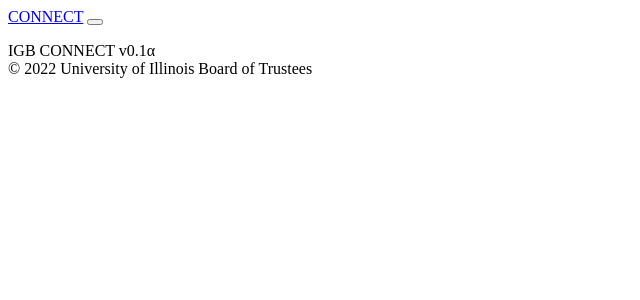
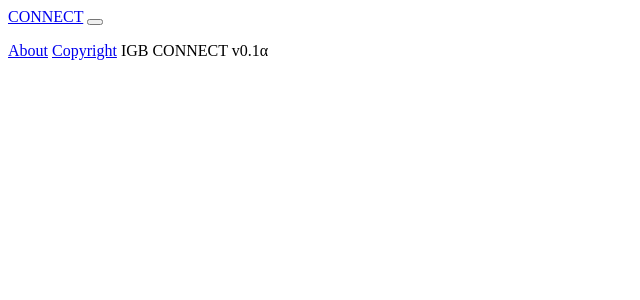
Before and after one commit to IGB-CNRG/Connect, a Symfony app: template templates/base.html.twig in a window 1280 px wide. Shown: the top 300 px of the page, without its empty margins (0-640 px from the left). Run offline with Twig, Linux system fonts and the light colour scheme; the template is opened without the code that fills it, so the values that code supplies are empty; some libraries are stand-ins or nearby versions.

Commit message:
Update footer

```diff
--- a/src/Controller/DefaultController.php
+++ b/src/Controller/DefaultController.php
@@ -15,4 +15,10 @@ class DefaultController extends AbstractController
             'controller_name' => 'DefaultController',
         ]);
     }
+
+    #[Route('/copyright', name: 'copyright')]
+    public function copyright()
+    {
+        return $this->render('default/copyright.html.twig');
+    }
 }
--- a/templates/base.html.twig
+++ b/templates/base.html.twig
@@ -61,12 +61,15 @@
 
     {# Copyright footer #}
     <footer class="copyright d-print-none mt-auto">
-        <div class="container">
-            <div class="row">
-                <div class="col text-center">
-                    IGB CONNECT v0.1&alpha;<br/> &copy; 2022 University of Illinois Board of Trustees
-                </div>
-            </div>
+        <div class="container d-flex">
+            <a href="#" class="me-2">About</a>
+            <a href="{{ path('copyright') }}" class="me-auto">Copyright</a>
+            <span>IGB CONNECT v0.1&alpha;</span>
+            {#            <div class="row"> #}
+            {#                <div class="col text-center"> #}
+            {#                    IGB CONNECT v0.1&alpha;<br/> &copy; 2022 University of Illinois Board of Trustees #}
+            {#                </div> #}
+            {#            </div> #}
         </div>
     </footer>
 {% endblock %}
```
Also changed, not shown: assets/styles/_cnrg.scss (+7 -1 lines).
